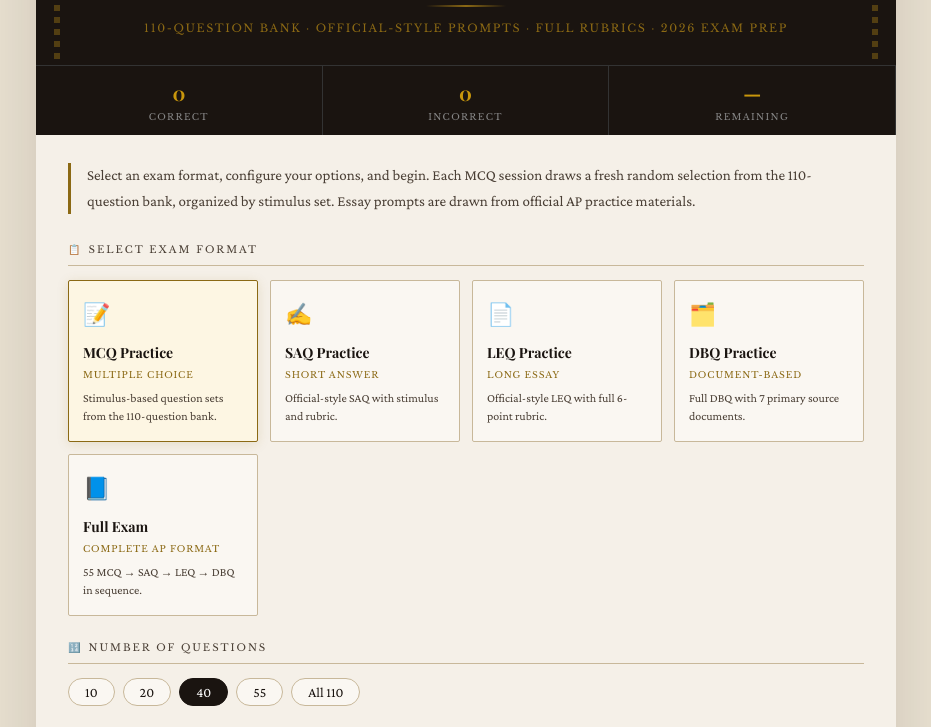
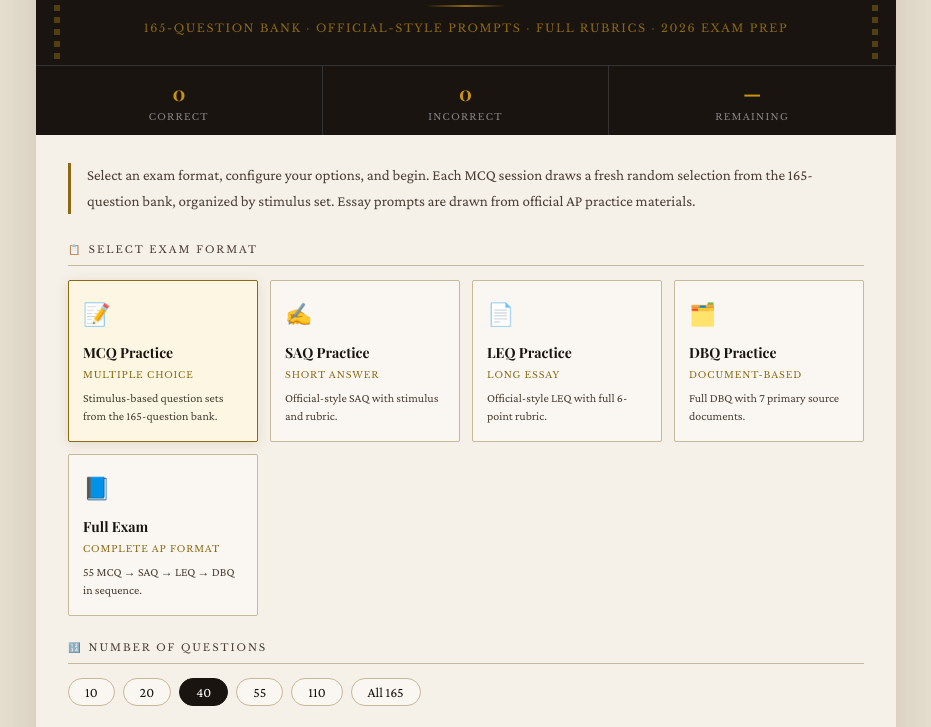
Before and after one commit to jubjub09/APUSH-Practice, a plain HTML site: page index.html in a window 1280 px wide. Shown: the part 211-938 px from the top of the page, without its empty margins (174-1105 px from the left). Drawn offline with nearby package versions, Linux system fonts and the light colour scheme; a web font is replaced by a local one.

Commit message:
Add files via upload

```diff
--- a/index.html
+++ b/index.html
@@ -22,7 +22,7 @@
   <div class="banner-eye">Advanced Placement · United States History</div>
   <h1>APUSH Practice<br>Examination Center</h1>
   <div class="banner-rule"></div>
-  <div class="banner-sub">110-Question Bank · Official-Style Prompts · Full Rubrics · 2026 Exam Prep</div>
+  <div class="banner-sub">165-Question Bank · Official-Style Prompts · Full Rubrics · 2026 Exam Prep</div>
 </div>
 
 <!-- TOP BAR -->
@@ -36,7 +36,7 @@
 <!-- ═══ START SCREEN ═══ -->
 <div id="start-screen" class="screen active content-pad">
   <div class="start-intro">
-    <p>Select an exam format, configure your options, and begin. Each MCQ session draws a fresh random selection from the 110-question bank, organized by stimulus set. Essay prompts are drawn from official AP practice materials.</p>
+    <p>Select an exam format, configure your options, and begin. Each MCQ session draws a fresh random selection from the 165-question bank, organized by stimulus set. Essay prompts are drawn from official AP practice materials.</p>
   </div>
   <div class="stats-strip" id="stats-strip" style="display:none">
     <div class="stats-seg"><span class="stats-num" id="stat-sessions">0</span><span class="stats-lbl">Sessions</span></div>
@@ -49,7 +49,7 @@
     <div class="mode-card" id="card-mcq" onclick="pickMode('mcq')">
       <span class="mode-icon">📝</span><div class="mode-title">MCQ Practice</div>
       <div class="mode-badge">Multiple Choice</div>
-      <div class="mode-desc">Stimulus-based question sets from the 110-question bank.</div>
+      <div class="mode-desc">Stimulus-based question sets from the 165-question bank.</div>
     </div>
     <div class="mode-card" id="card-saq" onclick="pickMode('saq')">
       <span class="mode-icon">✍️</span><div class="mode-title">SAQ Practice</div>
@@ -80,7 +80,8 @@
         <button class="opt-pill" onclick="pickCount(20,this)">20</button>
         <button class="opt-pill sel" onclick="pickCount(40,this)">40</button>
         <button class="opt-pill" onclick="pickCount(55,this)">55</button>
-        <button class="opt-pill" onclick="pickCount(110,this)">All 110</button>
+        <button class="opt-pill" onclick="pickCount(110,this)">110</button>
+        <button class="opt-pill" onclick="pickCount(165,this)">All 165</button>
       </div>
     </div>
   </div>
@@ -278,6 +279,7 @@
 <script src="js/images.js"></script>
 <script src="js/questions_marco.js"></script>
 <script src="js/questions_pr6.js"></script>
+<script src="js/questions_pt5.js"></script>
 <script src="js/questions.js"></script>
 <script src="js/prompts.js"></script>
 <script src="js/documents.js"></script>
```
